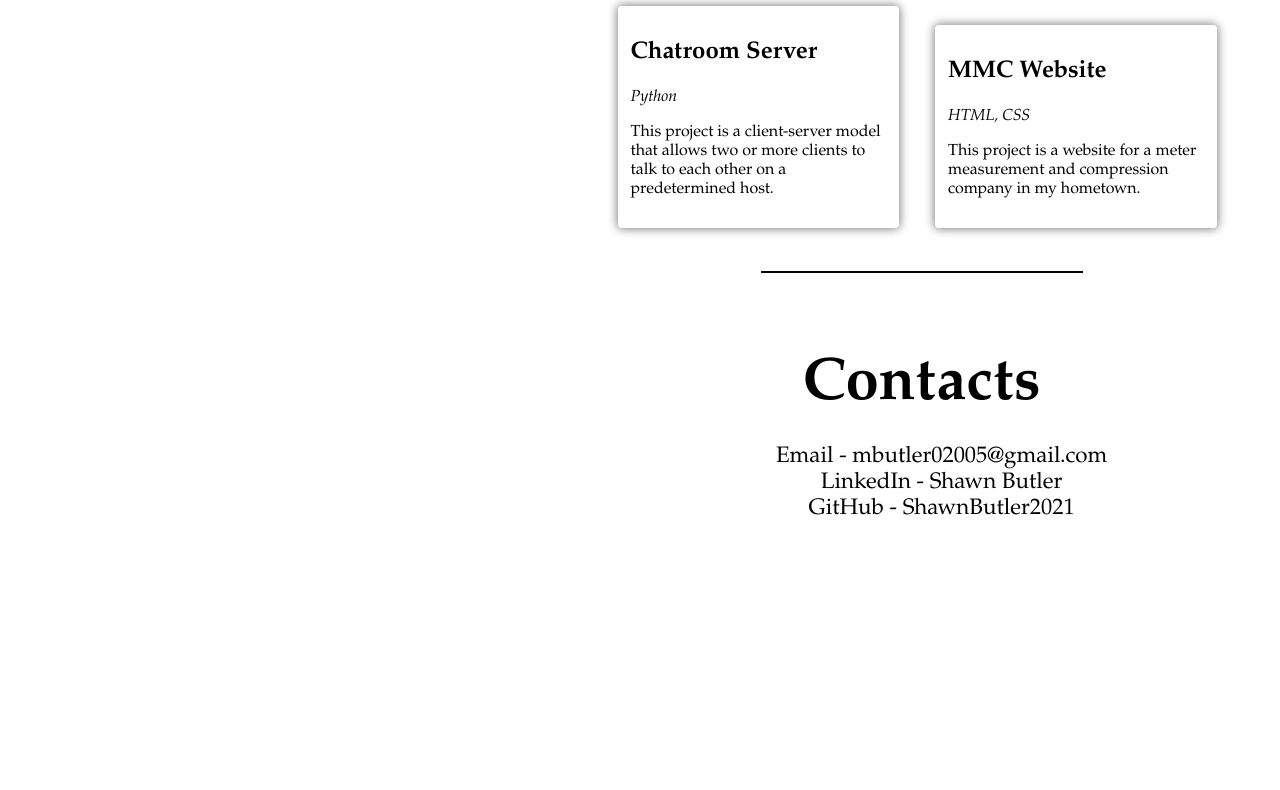
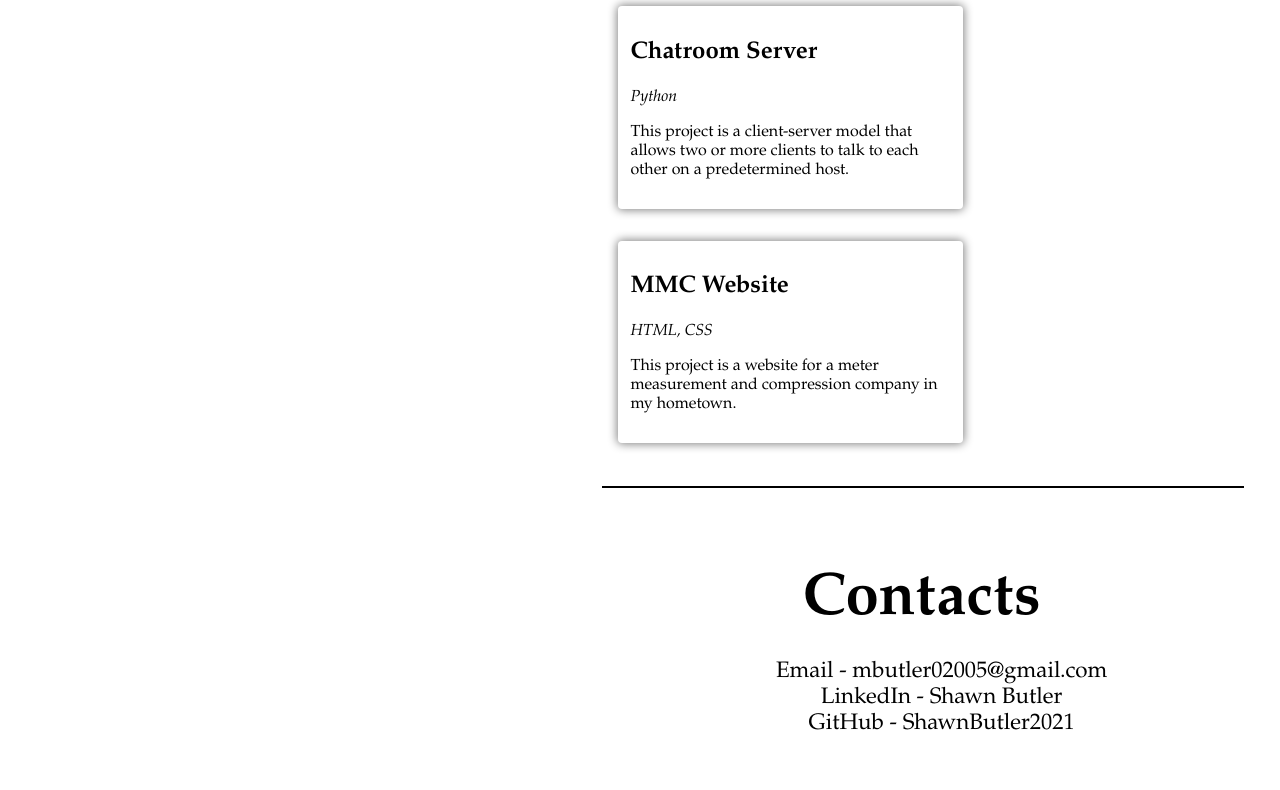
Before and after one commit to ShawnButler2021/personal-website, a plain HTML site: page index.html in a window 1280 px wide. Shown: the part 451-1241 px from the top of the page. Before the commit the page ends 1090 px from the top, so only its background shows below. Drawn offline with Linux system fonts and the light colour scheme.

Commit message:
Update base.css
Changing % to vw and vh

```diff
--- a/base.css
+++ b/base.css
@@ -23,7 +23,7 @@ body {
 }
 hr {
 	text-align: center;
-	width: 50%;
+	width: 50vw;
 	border: 1px solid black;
 }
 html {
@@ -33,7 +33,7 @@ html {
 
 .preview {
 	box-shadow: 0px 0px 10px 1px grey;
-	width: 40%;
+	width: 40vh;
 	margin: 2.5%;
 	display: inline-block;
 	padding: 2%;
@@ -44,8 +44,8 @@ html {
 	font-family: Garamond;
 	color: black;
 	min-height: 50vh;
-	width: 50%;
-	margin-left: 47%;
+	width: 50vw;
+	margin-left: 47vw;
 	padding-top: 0;
 	margin-top: 0;
 	padding-bottom: 0;
@@ -60,7 +60,7 @@ html {
 }
 .tab {
 	display: inline-block;
-	margin-left: 5%;
+	margin-left: 5vw;
 }
 .link {
 	color: black;
```
